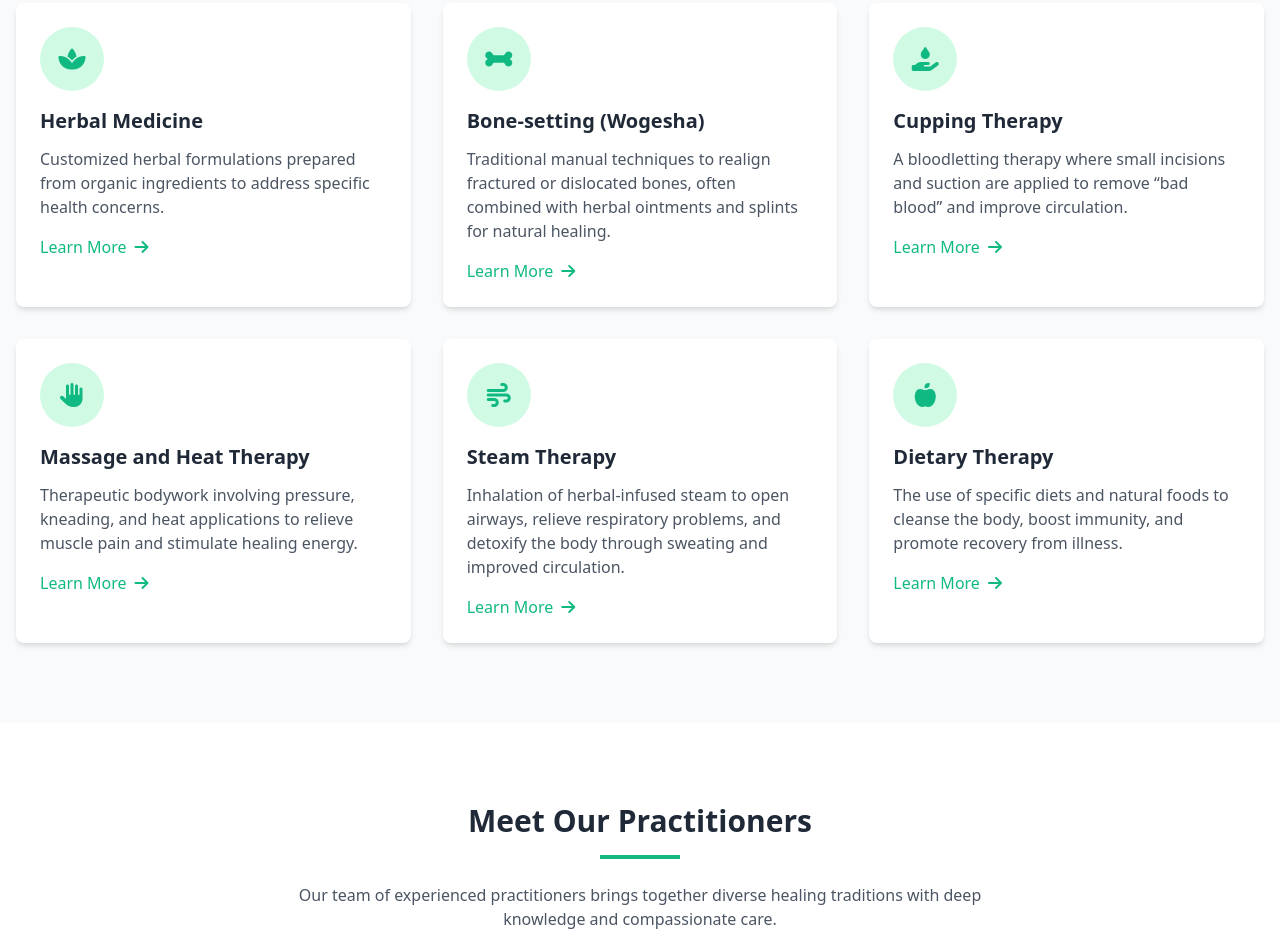
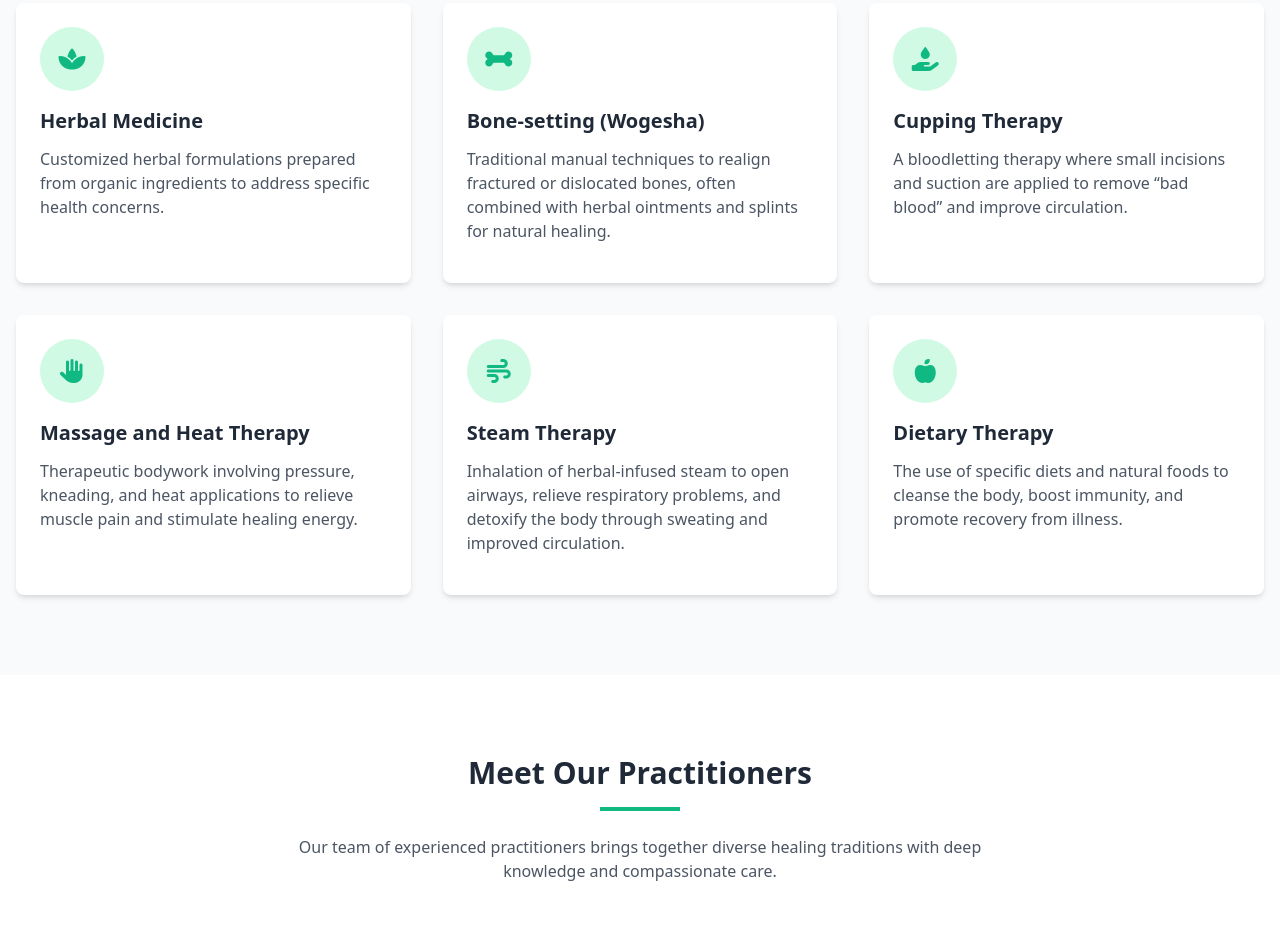
Before and after one commit to talaksewmisganaw1/zowimed-website, a website: page index.html in a window 1280 px wide. Shown: the part 1699-2630 px from the top of the page. Drawn offline with nearby package versions, Linux system fonts and the light colour scheme.

Commit message:
the last version of the prototype

```diff
--- a/index.html
+++ b/index.html
@@ -129,7 +129,7 @@
                     </div>
                     <h3 class="text-xl font-bold text-gray-800 mb-3">Herbal Medicine</h3>
                     <p class="text-gray-600 mb-4">Customized herbal formulations prepared from organic ingredients to address specific health concerns.</p>
-                    <a href="#" class="text-emerald-500 font-medium flex items-center">Learn More <i class="fas fa-arrow-right ml-2"></i></a>
+                    <!-- <a href="#" class="text-emerald-500 font-medium flex items-center">Learn More <i class="fas fa-arrow-right ml-2"></i></a> -->
                 </div>
 
                 <!-- Service Card 2 -->
@@ -139,7 +139,7 @@
                     </div>
                     <h3 class="text-xl font-bold text-gray-800 mb-3">Bone-setting (Wogesha)</h3>
                     <p class="text-gray-600 mb-4">Traditional manual techniques to realign fractured or dislocated bones, often combined with herbal ointments and splints for natural healing.</p>
-                    <a href="#" class="text-emerald-500 font-medium flex items-center">Learn More <i class="fas fa-arrow-right ml-2"></i></a>
+                    <!-- <a href="#" class="text-emerald-500 font-medium flex items-center">Learn More <i class="fas fa-arrow-right ml-2"></i></a> -->
                 </div>
 
                 <!-- Service Card 3 -->
@@ -149,7 +149,7 @@
                     </div>
                     <h3 class="text-xl font-bold text-gray-800 mb-3">Cupping Therapy</h3>
                     <p class="text-gray-600 mb-4">A bloodletting therapy where small incisions and suction are applied to remove “bad blood” and improve circulation.</p>
-                    <a href="#" class="text-emerald-500 font-medium flex items-center">Learn More <i class="fas fa-arrow-right ml-2"></i></a>
+                    <!-- <a href="#" class="text-emerald-500 font-medium flex items-center">Learn More <i class="fas fa-arrow-right ml-2"></i></a> -->
                 </div>
 
                 <!-- Service Card 4 -->
@@ -159,7 +159,7 @@
                     </div>
                     <h3 class="text-xl font-bold text-gray-800 mb-3">Massage and Heat Therapy</h3>
                     <p class="text-gray-600 mb-4">Therapeutic bodywork involving pressure, kneading, and heat applications to relieve muscle pain and stimulate healing energy.</p>
-                    <a href="#" class="text-emerald-500 font-medium flex items-center">Learn More <i class="fas fa-arrow-right ml-2"></i></a>
+                    <!-- <a href="#" class="text-emerald-500 font-medium flex items-center">Learn More <i class="fas fa-arrow-right ml-2"></i></a> -->
                 </div>
 
                 <!-- Service Card 5 -->
@@ -169,7 +169,7 @@
                     </div>
                     <h3 class="text-xl font-bold text-gray-800 mb-3">Steam Therapy</h3>
                     <p class="text-gray-600 mb-4">Inhalation of herbal-infused steam to open airways, relieve respiratory problems, and detoxify the body through sweating and improved circulation.</p>
-                    <a href="#" class="text-emerald-500 font-medium flex items-center">Learn More <i class="fas fa-arrow-right ml-2"></i></a>
+                    <!-- <a href="#" class="text-emerald-500 font-medium flex items-center">Learn More <i class="fas fa-arrow-right ml-2"></i></a> -->
                 </div>
 
                 <!-- Service Card 6 -->
@@ -179,7 +179,7 @@
                     </div>
                     <h3 class="text-xl font-bold text-gray-800 mb-3">Dietary Therapy</h3>
                     <p class="text-gray-600 mb-4">The use of specific diets and natural foods to cleanse the body, boost immunity, and promote recovery from illness.</p>
-                    <a href="#" class="text-emerald-500 font-medium flex items-center">Learn More <i class="fas fa-arrow-right ml-2"></i></a>
+                    <!-- <a href="#" class="text-emerald-500 font-medium flex items-center">Learn More <i class="fas fa-arrow-right ml-2"></i></a> -->
                 </div>
             </div>
         </div>
```
